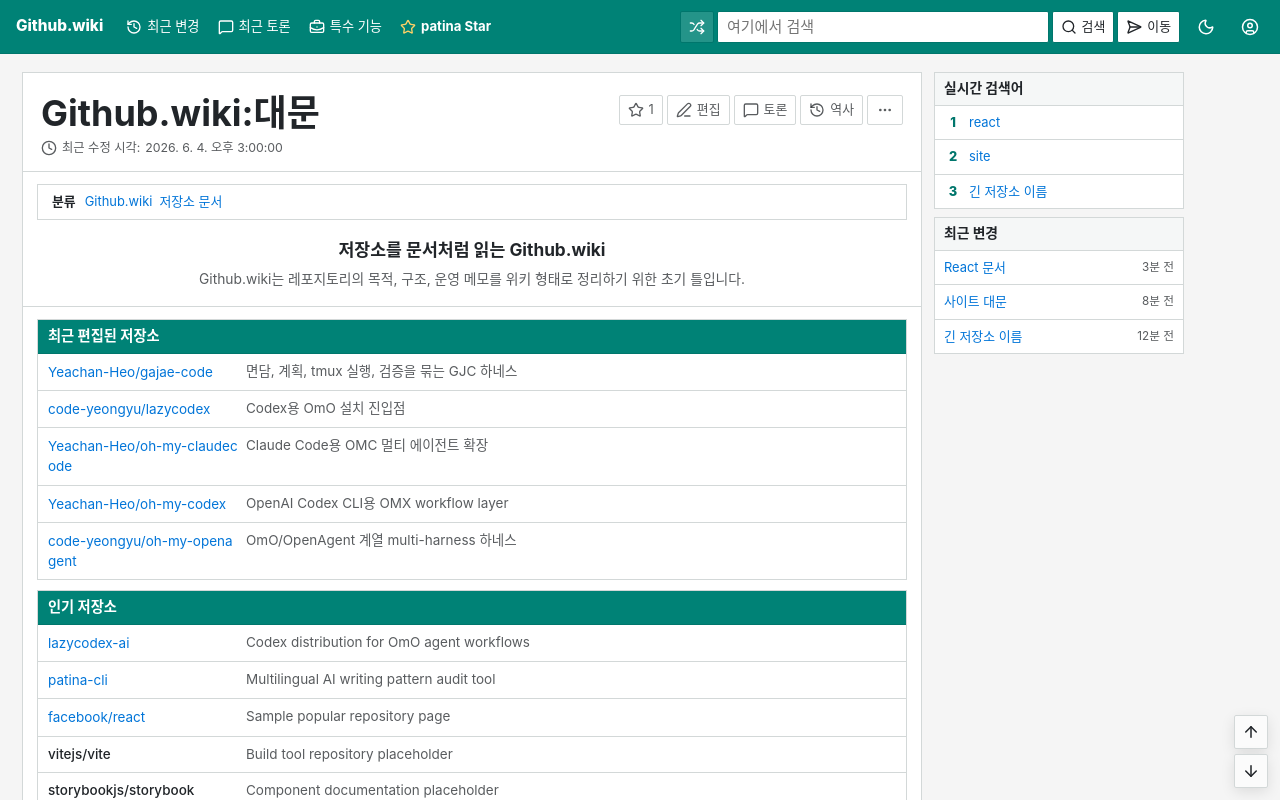
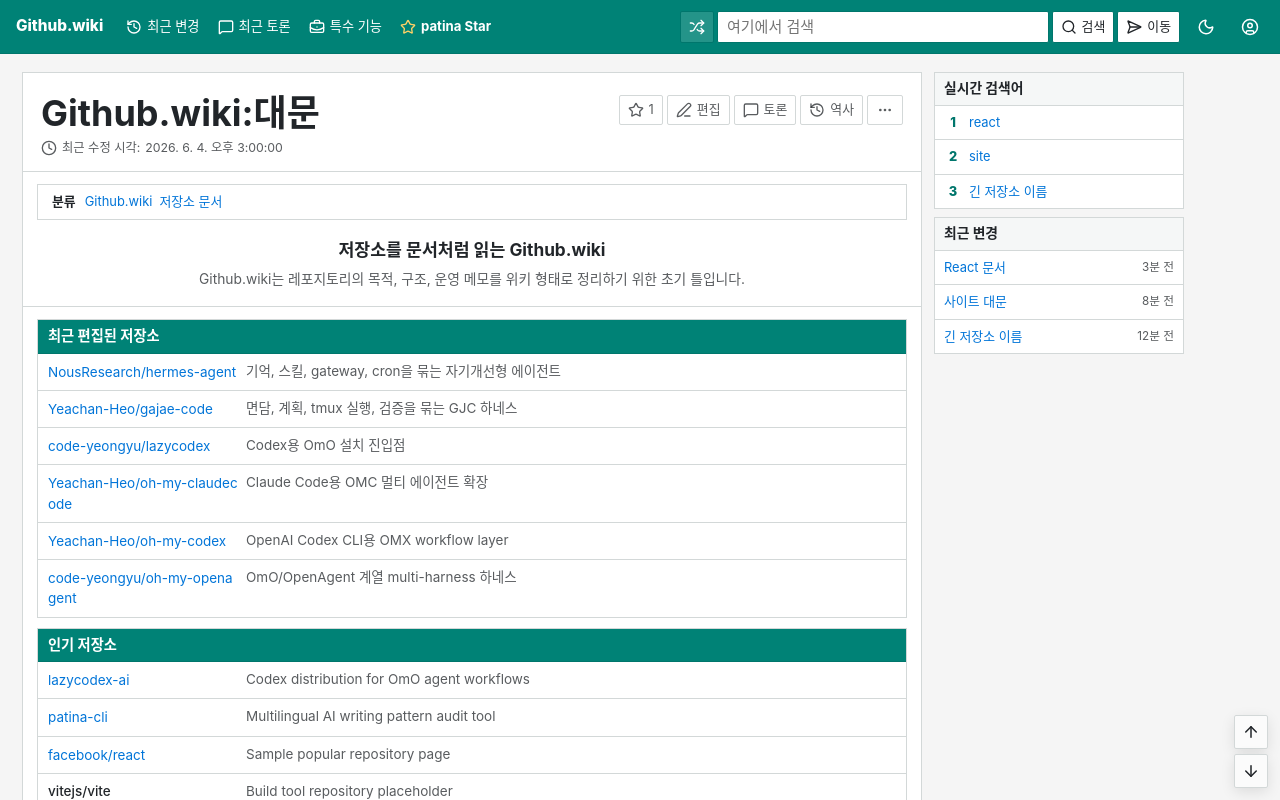
Before and after one commit to devswha/github-wiki, a React (Vite) app: page / in a window 1280 px wide. Shown: the top 800 px of the page. Built offline with nearby package versions, Linux system fonts and the light colour scheme.

Commit message:
docs(wiki): refresh repo articles and add hermes agent

```diff
--- a/src/wiki/fixtures.ts
+++ b/src/wiki/fixtures.ts
@@ -1,5 +1,6 @@
 import type { HomePanel, WikiArticle } from "./types";
 import { gajaeCodeArticle } from "./gajaeCodeArticle";
+import { hermesAgentArticle } from "./hermesAgentArticle";
 import { lazycodexArticle } from "./lazycodexArticle";
 import { ohMyClaudecodeArticle } from "./ohMyClaudecodeArticle";
 import { ohMyCodexArticle } from "./ohMyCodexArticle";
@@ -9,6 +10,7 @@ import { sampleArticles } from "./sampleArticles";
 
 export const wikiArticles: readonly WikiArticle[] = [
   gajaeCodeArticle,
+  hermesAgentArticle,
   lazycodexArticle,
   ohMyClaudecodeArticle,
   ohMyCodexArticle,
@@ -21,6 +23,11 @@ export const homePanels = [
   {
     title: "최근 편집된 저장소",
     items: [
+      {
+        label: "NousResearch/hermes-agent",
+        href: "/w/NousResearch%2Fhermes-agent",
+        description: "기억, 스킬, gateway, cron을 묶는 자기개선형 에이전트",
+      },
       {
         label: "Yeachan-Heo/gajae-code",
         href: "/w/Yeachan-Heo%2Fgajae-code",
--- /dev/null
+++ b/src/wiki/hermesAgentArticle.ts
@@ -0,0 +1,126 @@
+import type { WikiArticle } from "./types";
+
+export const hermesAgentArticle = {
+  slug: "NousResearch/hermes-agent",
+  title: "hermes-agent",
+  modifiedAt: "2026-07-04T01:02:58.000Z",
+  categories: [
+    { label: "AI 에이전트 도구", path: "/w/category/ai-agent-tool" },
+    { label: "CLI 도구", path: "/w/category/cli-tool" },
+    { label: "개발 워크플로우", path: "/w/category/developer-workflow" },
+  ],
+  summary:
+    "Hermes Agent는 Nous Research가 만든 자기개선형 AI 에이전트로, 터미널 UI, 다중 메신저 게이트웨이, 기억, 스킬 생성, 예약 자동화를 한 런타임에 묶는다.",
+  image: {
+    src: "https://raw.githubusercontent.com/NousResearch/hermes-agent/main/assets/banner.png",
+    alt: "Hermes Agent banner",
+  },
+  infobox: [
+    {
+      label: "Owner",
+      value: "NousResearch",
+      valueHref: "https://github.com/NousResearch",
+    },
+    {
+      label: "Repository",
+      value: "hermes-agent",
+      valueHref: "https://github.com/NousResearch/hermes-agent",
+    },
+    { label: "Primary language", value: "Python" },
+    {
+      label: "License",
+      value: "MIT",
+      valueHref: "https://github.com/NousResearch/hermes-agent/blob/main/LICENSE",
+    },
+    {
+      label: "Homepage",
+      value: "hermes-agent.nousresearch.com",
+      valueHref: "https://hermes-agent.nousresearch.com",
+    },
+    {
+      label: "Latest release",
+      value: "v2026.7.1 / v0.18.0",
+      valueHref: "https://github.com/NousResearch/hermes-agent/releases/tag/v2026.7.1",
+    },
+    {
+      label: "Links",
+      links: [
+        { label: "GitHub", href: "https://github.com/NousResearch/hermes-agent" },
+        { label: "Docs", href: "https://hermes-agent.nousresearch.com/docs/" },
+      ],
+      value: "",
+    },
+  ],
+  sections: [
+    {
+      id: "overview",
+      title: "자기개선형 에이전트",
+      body: [
+        "README는 Hermes Agent를 Nous Research가 만든 self-improving AI agent라고 소개한다. 핵심은 대화 인터페이스 하나가 아니라, 경험에서 스킬을 만들고, 사용 중 스킬을 개선하고, 과거 대화와 사용자 모델을 다시 찾는 닫힌 학습 루프다.",
+        "공식 설명은 'The agent that grows with you'에 가깝다. 사용자는 터미널에서만 붙는 것이 아니라 Telegram, Discord, Slack, WhatsApp, Signal, CLI 같은 표면을 같은 gateway로 이어 쓸 수 있다.",
+      ],
+      links: [
+        {
+          description: "프로젝트 README와 릴리스 정보를 확인할 수 있는 외부 저장소다.",
+          href: "https://github.com/NousResearch/hermes-agent",
+          label: "GitHub 저장소",
+          variant: "external",
+        },
+        {
+          description: "설치, provider, gateway 문서를 확인할 수 있는 공식 문서다.",
+          href: "https://hermes-agent.nousresearch.com/docs/",
+          label: "공식 문서",
+          variant: "external",
+        },
+      ],
+    },
+    {
+      id: "surfaces",
+      title: "실행 표면",
+      body: [
+        "README의 기능 표는 multiline 편집과 slash-command autocomplete가 있는 터미널 TUI, 여러 메신저를 잇는 gateway, scheduled automations, subagent 병렬화, RPC 도구 호출을 함께 제시한다.",
+        "터미널 백엔드는 local, Docker, SSH, Singularity, Modal, Daytona를 언급한다. 프로젝트가 노트북 한 대에 묶이지 않고 VPS, GPU cluster, serverless persistent environment까지 목표로 잡는 이유도 여기 있다.",
+      ],
+      table: {
+        caption: "Hermes Agent 주요 표면",
+        headers: ["표면", "문서상 역할"],
+        rows: [
+          ["TUI / CLI", "대화, slash command, streaming tool output을 처리한다."],
+          ["Gateway", "Discord, Telegram, Slack 등 여러 채널을 한 프로세스로 잇는다."],
+          ["Scheduler", "일일 보고, 백업, 감사 같은 자연어 cron 작업을 실행한다."],
+          ["Subagents", "격리된 병렬 작업 흐름을 만들고 결과를 모은다."],
+        ],
+      },
+    },
+    {
+      id: "learning-loop",
+      title: "기억과 스킬 루프",
+      body: [
+        "README는 agent-curated memory, periodic nudges, autonomous skill creation, FTS5 session search, LLM summarization, Honcho user modeling을 닫힌 루프의 구성 요소로 나열한다.",
+        "이 구조는 단발 코딩 CLI보다 장기 보조 에이전트에 가깝다. 같은 사용자의 반복 작업, 선호, 프로젝트 규칙을 다음 세션에 다시 끌어오는 것을 제품의 핵심 가치로 둔다.",
+      ],
+      cards: [
+        {
+          body: "복잡한 작업 뒤 재사용 가능한 skill을 만들고, 사용 중에도 다듬는 흐름이다.",
+          href: "#learning-loop",
+          linkLabel: "루프 보기",
+          title: "Skill creation",
+        },
+        {
+          body: "과거 세션 검색과 요약으로 장기 맥락을 복원하는 계층이다.",
+          href: "#learning-loop",
+          linkLabel: "루프 보기",
+          title: "Session recall",
+        },
+      ],
+    },
+    {
+      id: "release",
+      title: "최근 릴리스",
+      body: [
+        "GitHub 릴리스 기준 최신 버전은 v2026.7.1이며, 릴리스 이름은 Hermes Agent v0.18.0 (2026.7.1) — The Judgment Release다. 공개일은 2026-07-01로 기록되어 있다.",
+        "GitHub Search API에서 topic:ai-agent와 2026-06 이후 push 조건으로 조회했을 때 Hermes Agent는 높은 star count와 최근 activity를 동시에 보이는 저장소로 잡혔다. 이 문서가 추가된 이유는 단순 인기보다, 장기 기억형 에이전트와 예약 자동화라는 이 위키의 기존 관심사와 직접 맞닿기 때문이다.",
+      ],
+    },
+  ],
+} satisfies WikiArticle;
--- a/src/wiki/lazycodexArticle.ts
+++ b/src/wiki/lazycodexArticle.ts
@@ -3,7 +3,7 @@ import type { WikiArticle } from "./types";
 export const lazycodexArticle = {
   slug: "code-yeongyu/lazycodex",
   title: "lazycodex",
-  modifiedAt: "2026-06-04T15:20:00.000Z",
+  modifiedAt: "2026-07-04T01:02:58.000Z",
   categories: [
     { label: "AI 에이전트 도구", path: "/w/category/ai-agent-tool" },
     { label: "Codex 확장", path: "/w/category/codex-extension" },
@@ -36,6 +36,11 @@ export const lazycodexArticle = {
       label: "Homepage",
       value: "lazycodex.ai",
       valueHref: "https://lazycodex.ai",
+    },
+    {
+      label: "Latest release",
+      value: "v4.15.1",
+      valueHref: "https://github.com/code-yeongyu/lazycodex/releases/tag/v4.15.1",
     },
     {
       label: "Related project",
@@ -92,6 +97,7 @@ export const lazycodexArticle = {
       body: [
         "설치 표면은 매우 좁다. README는 전역 설치나 npm i -g 대신 npx lazycodex-ai install 한 줄을 기본 경로로 제시한다. 완전 자율형, no-TUI 설정이 필요하면 --no-tui와 --codex-autonomous 옵션을 붙이는 흐름도 함께 안내한다.",
         "bin/lazycodex-ai.js는 자체 구현을 오래 끌고 가지 않는다. install 명령을 받으면 npx --yes --package oh-my-openagent omo install --platform=codex 형태로 넘기고, 그 외 인자는 omo 명령으로 전달하는 얇은 shim에 가깝다.",
+        "2026-07-01 v4.15.1 릴리스는 oh-my-openagent v4.15.1에서 Codex Light marketplace payload를 동기화한 배포로 기록되어 있다.",
       ],
       table: {
         caption: "LazyCodex 핵심 명령",
--- a/src/wiki/ohMyClaudecodeArticle.ts
+++ b/src/wiki/ohMyClaudecodeArticle.ts
@@ -3,7 +3,7 @@ import type { WikiArticle } from "./types";
 export const ohMyClaudecodeArticle = {
   slug: "Yeachan-Heo/oh-my-claudecode",
   title: "oh-my-claudecode",
-  modifiedAt: "2026-06-05T02:31:00.000Z",
+  modifiedAt: "2026-07-04T01:02:58.000Z",
   categories: [
     { label: "AI 에이전트 도구", path: "/w/category/ai-agent-tool" },
     { label: "Claude Code 확장", path: "/w/category/claude-code-extension" },
@@ -36,6 +36,11 @@ export const ohMyClaudecodeArticle = {
       label: "Homepage",
       value: "oh-my-claudecode website",
       valueHref: "https://yeachan-heo.github.io/oh-my-claudecode-website",
+    },
+    {
+      label: "Latest release",
+      value: "v4.15.2",
+      valueHref: "https://github.com/Yeachan-Heo/oh-my-claudecode/releases/tag/v4.15.2",
     },
     { label: "Links", value: "" },
   ],
@@ -92,6 +97,7 @@ export const ohMyClaudecodeArticle = {
       body: [
         "README.ko는 v4.1.7부터 Team이 OMC의 표준 오케스트레이션 방식이라고 설명한다. 기본 파이프라인은 team-plan, team-prd, team-exec, team-verify, team-fix loop 순서로 제시된다.",
         "v4.4.0 이후 Codex와 Gemini 작업은 MCP 서버 대신 tmux CLI worker로 실행하는 방향을 안내한다. omc team N:codex, omc team N:gemini, omc team N:claude 표면이 있고, /ccg는 Codex와 Gemini 조언을 Claude가 통합하는 shortcut이다.",
+        "2026-07-03 v4.15.2 릴리스는 기본 HUD 정확도, hook timeout 안정성, Windows/path 처리, workflow guardrail 수정을 중심으로 한 패치다.",
       ],
       table: {
         caption: "oh-my-claudecode 실행 표면",
--- a/src/wiki/ohMyOpenagentArticle.ts
+++ b/src/wiki/ohMyOpenagentArticle.ts
@@ -3,7 +3,7 @@ import type { WikiArticle } from "./types";
 export const ohMyOpenagentArticle = {
   slug: "code-yeongyu/oh-my-openagent",
   title: "oh-my-openagent",
-  modifiedAt: "2026-06-05T02:33:00.000Z",
+  modifiedAt: "2026-07-04T01:02:58.000Z",
   categories: [
     { label: "AI 에이전트 도구", path: "/w/category/ai-agent-tool" },
     { label: "OpenCode 플러그인", path: "/w/category/opencode-plugin" },
@@ -37,6 +37,11 @@ export const ohMyOpenagentArticle = {
       value: "omo.vibetip.help/docs",
       valueHref: "https://omo.vibetip.help/docs",
     },
+    {
+      label: "Latest release",
+      value: "v4.15.1",
+      valueHref: "https://github.com/code-yeongyu/oh-my-openagent/releases/tag/v4.15.1",
+    },
     { label: "Links", value: "" },
   ],
   sections: [
@@ -67,6 +72,7 @@ export const ohMyOpenagentArticle = {
       title: "설치 가이드 흐름",
       body: [
         "README는 사람에게 설치 명령을 직접 외우게 하기보다 LLM 에이전트에게 installation guide URL을 붙여넣으라고 안내한다. LLM 에이전트용으로는 같은 guide를 curl로 받아 그대로 따르는 흐름도 적혀 있다.",
+        "2026-07-01 v4.15.1 릴리스는 LazyCodex install repair와 cleaner Codex skill discovery를 중심으로 한다. 깨진 marketplace-managed install은 조용히 건너뛰지 않고 repair 동작을 명시하고, legacy ultraresearch 노출을 줄여 ulw-research를 canonical research entrypoint로 남긴다.",
       ],
       subsections: [
         {
```
Also changed, not shown: src/wiki/gajaeCodeArticle.ts (+7 -1 lines), src/wiki/ohMyCodexArticle.ts (+7 -2 lines), src/wiki/patinaArticle.ts (+7 -1 lines), 1 other file (tests, documents, lock files or other folders).
